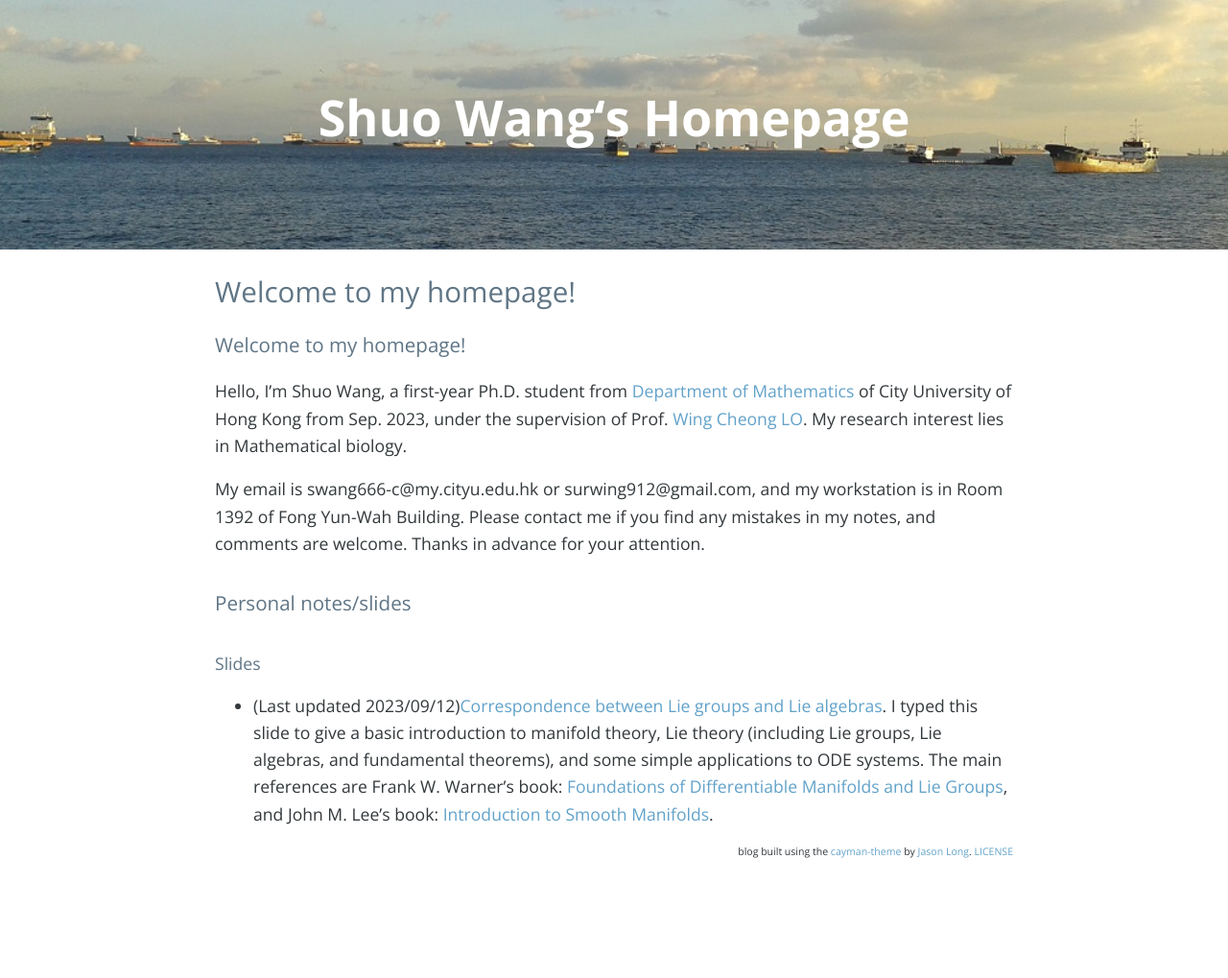
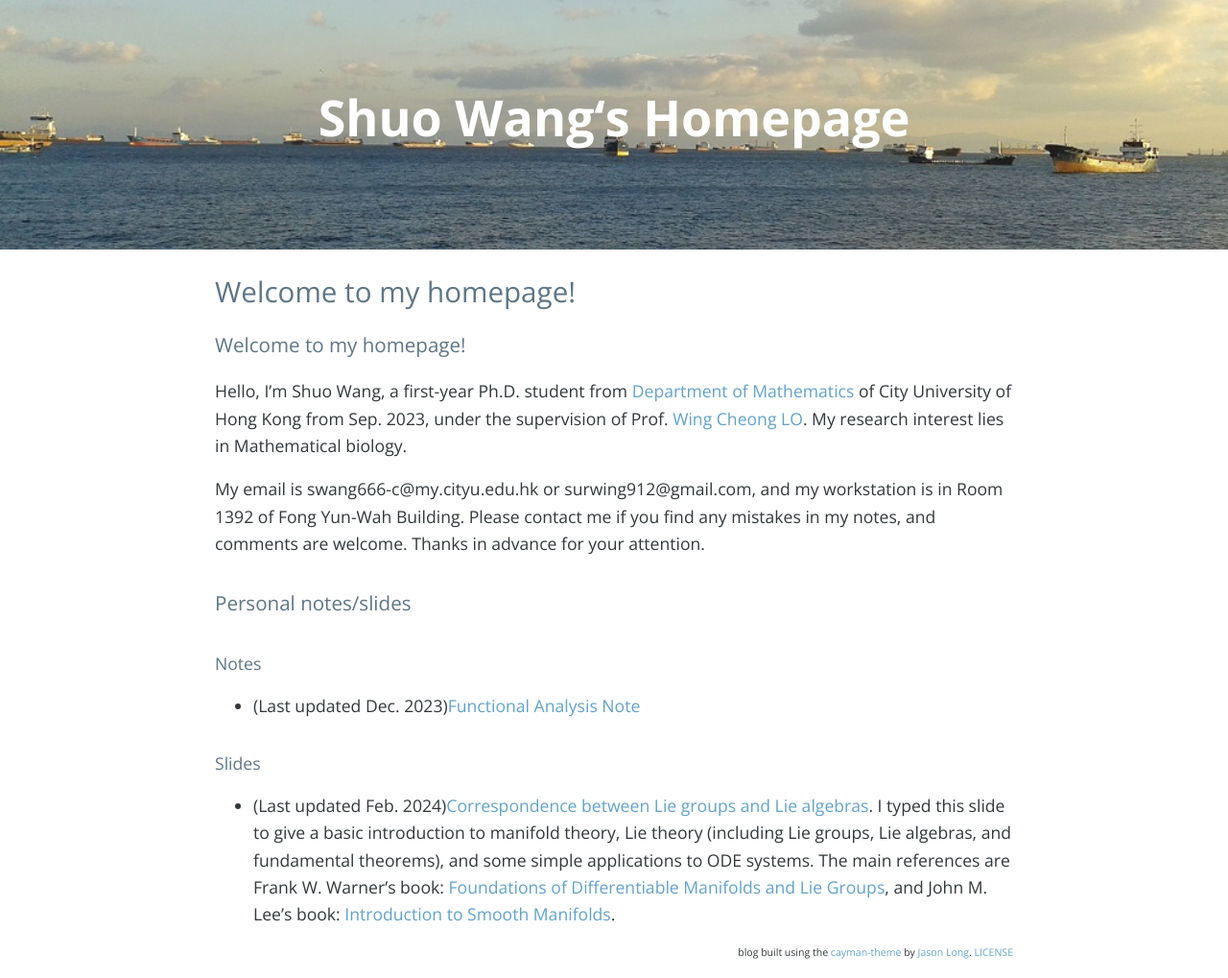
Before and after one commit to Louis-shuo-wang/Louis-shuo-wang.github.io, a Jekyll site: the page built from index.md, in a window 1280 px wide. Shown: the whole page at 96% size. Built offline with Jekyll 4.4.1, drawn with Linux system fonts in a browser that asks for light colours; nearby versions of some CDN libraries; our own code applies the rules of GitHub Pages for plain Markdown files; the list of posts is cut into pages by our own code; comment, search, counter and statistics services are not loaded; before the commit the page ends 915 px from its top, so only the background shows below that.

Commit message:
Update index.md

```diff
--- a/index.md
+++ b/index.md
@@ -6,5 +6,10 @@ My email is swang666-c@my.cityu.edu.hk or surwing912@gmail.com, and my workstati
 
 
 ### Personal notes/slides
+
+#### Notes
+* (Last updated Dec. 2023)[Functional Analysis Note](notes/Correspondence between Lie groups and Lie algebras/functional analysis note.pdf)
+
+
 #### Slides
-* (Last updated 2023/09/12)[Correspondence between Lie groups and Lie algebras](notes/Correspondence between Lie groups and Lie algebras/correspondence.pdf). I typed this slide to give a basic introduction to manifold theory, Lie theory (including Lie groups, Lie algebras, and fundamental theorems), and some simple applications to ODE systems. The main references are Frank W. Warner's book: [Foundations of Differentiable Manifolds and Lie Groups](https://link.springer.com/book/10.1007/978-1-4757-1799-0), and John M. Lee's book: [Introduction to Smooth Manifolds](https://link.springer.com/book/10.1007/978-1-4419-9982-5).
+* (Last updated Feb. 2024)[Correspondence between Lie groups and Lie algebras](notes/Correspondence between Lie groups and Lie algebras/correspondence.pdf). I typed this slide to give a basic introduction to manifold theory, Lie theory (including Lie groups, Lie algebras, and fundamental theorems), and some simple applications to ODE systems. The main references are Frank W. Warner's book: [Foundations of Differentiable Manifolds and Lie Groups](https://link.springer.com/book/10.1007/978-1-4757-1799-0), and John M. Lee's book: [Introduction to Smooth Manifolds](https://link.springer.com/book/10.1007/978-1-4419-9982-5).
```
